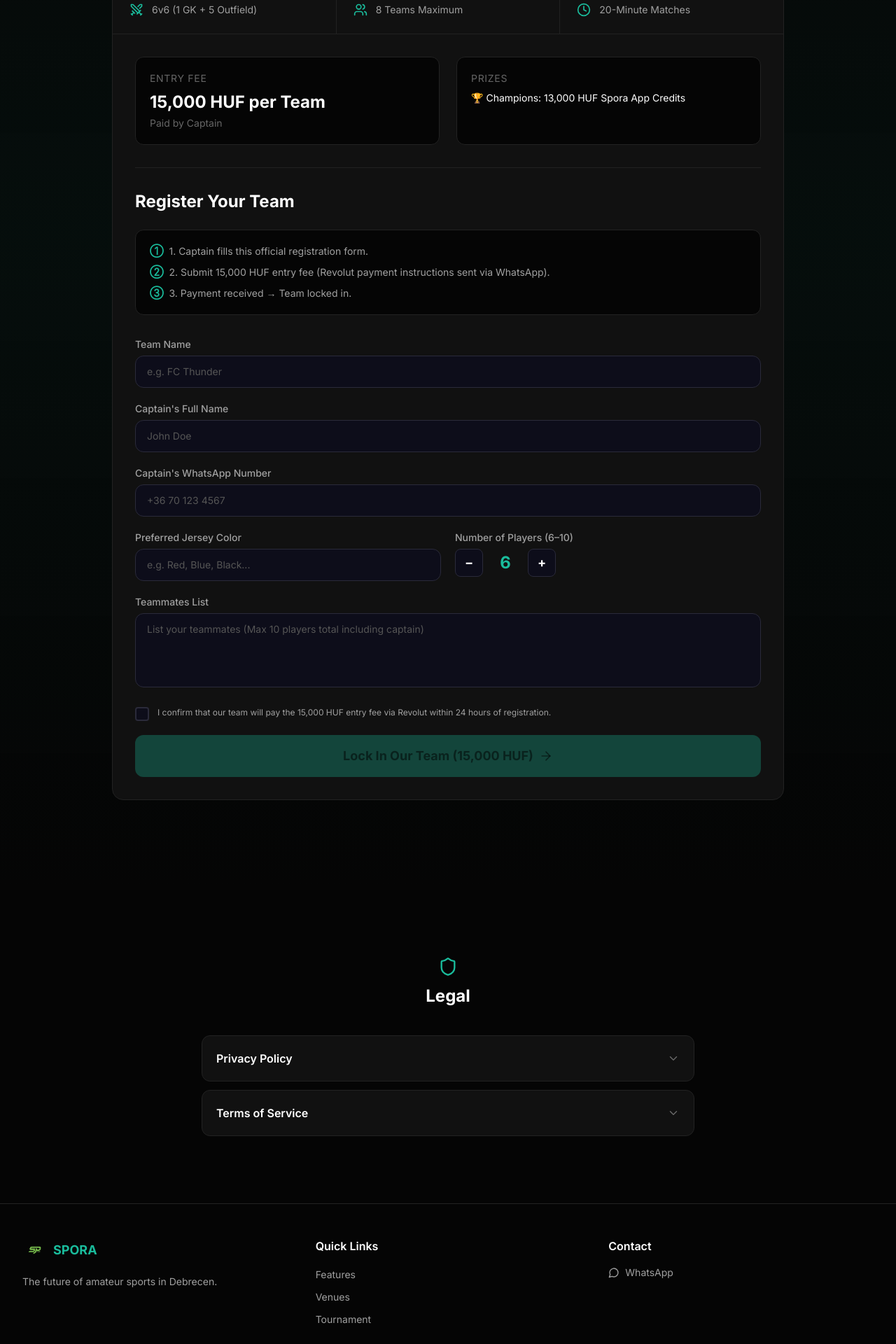
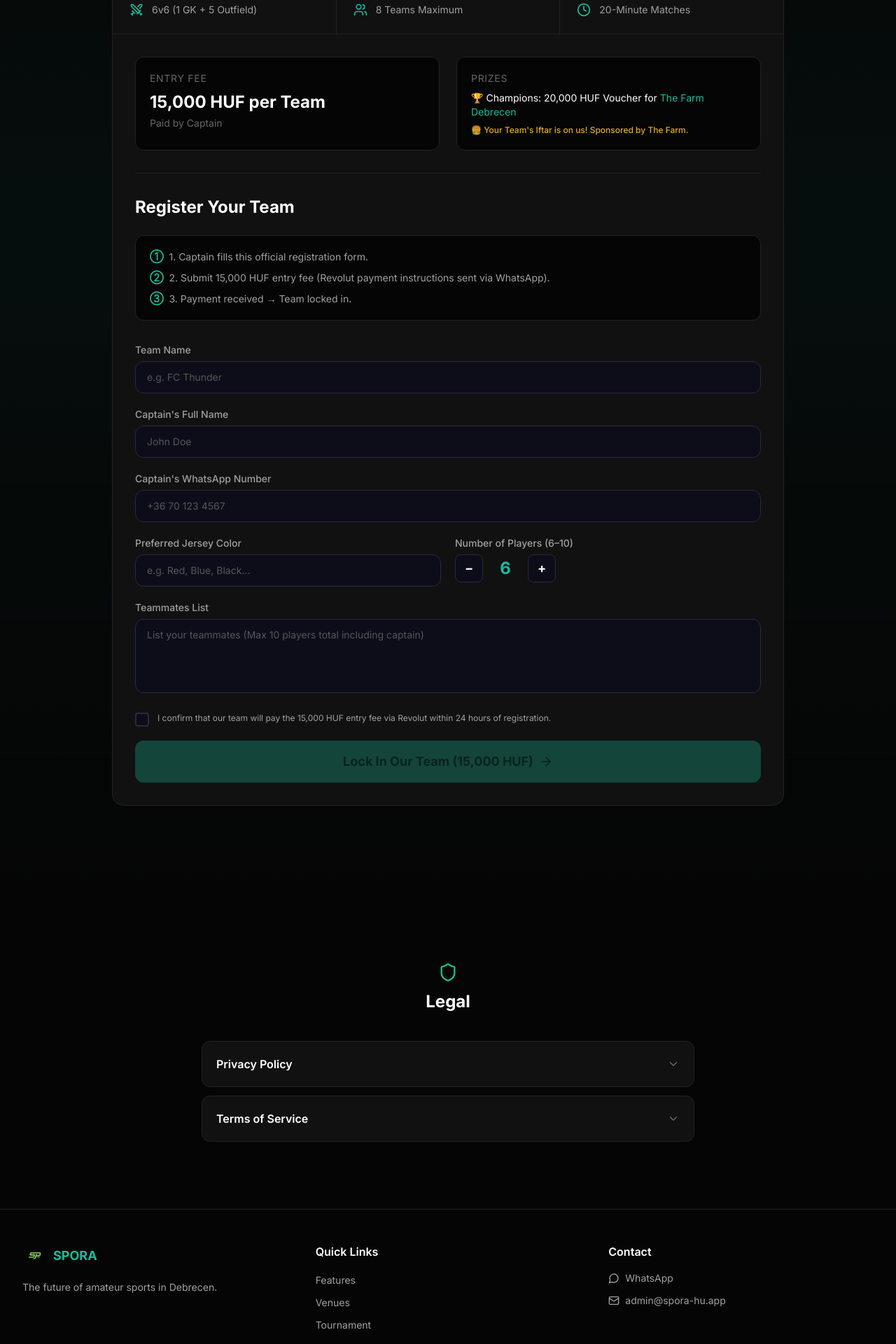
Before and after one commit to ahmhassan272/spora-landing, a Next.js app: page / in a window 1280 px wide. Shown: the part 2700-4620 px from the top of the page at 70% size. Built offline with nearby package versions, Linux system fonts and the light colour scheme.

Commit message:
content: Farm partnership prize (20K voucher), location update, admin email

```diff
--- a/src/components/Footer.tsx
+++ b/src/components/Footer.tsx
@@ -1,7 +1,7 @@
 'use client';
 
 import { motion } from 'framer-motion';
-import { MessageCircle } from 'lucide-react';
+import { MessageCircle, Mail } from 'lucide-react';
 import { useLanguage } from '@/context/LanguageContext';
 import Image from 'next/image';
 
@@ -49,15 +49,24 @@ export default function Footer() {
                     {/* Contact */}
                     <div>
                         <h4 className="font-semibold text-white mb-4">{t('footer', 'contact')}</h4>
+                        <div className="space-y-3">
                             <a
                                 href="https://wa.me/36702538983"
                                 target="_blank"
                                 rel="noopener noreferrer"
-                            className="inline-flex items-center gap-2 text-sm text-text-secondary hover:text-spora transition-colors"
+                                className="flex items-center gap-2 text-sm text-text-secondary hover:text-spora transition-colors"
                             >
                                 <MessageCircle size={16} />
                                 {t('footer', 'whatsapp')}
                             </a>
+                            <a
+                                href="mailto:admin@spora-hu.app"
+                                className="flex items-center gap-2 text-sm text-text-secondary hover:text-spora transition-colors"
+                            >
+                                <Mail size={16} />
+                                {t('footer', 'email')}
+                            </a>
+                        </div>
                     </div>
                 </div>
 
--- a/src/components/Tournament.tsx
+++ b/src/components/Tournament.tsx
@@ -366,7 +366,11 @@ export default function Tournament() {
                             <div className="rounded-xl bg-darker p-5 border border-border">
                                 <h4 className="text-sm text-text-muted uppercase tracking-wider mb-2">{t('tournament', 'prizesTitle')}</h4>
                                 <div className="space-y-2">
-                                    <p className="text-sm text-white">{t('tournament', 'champion')}</p>
+                                    <p className="text-sm text-white">
+                                        {t('tournament', 'champion').replace('The Farm Debrecen', '')}
+                                        <a href="https://www.thefarmdebrecen.hu/" target="_blank" rel="noopener noreferrer" className="text-spora hover:underline">The Farm Debrecen</a>
+                                    </p>
+                                    <p className="text-xs text-amber-400/90 font-medium">{t('tournament', 'championSponsor')}</p>
                                 </div>
                             </div>
                         </div>
--- a/src/lib/translations.ts
+++ b/src/lib/translations.ts
@@ -59,14 +59,15 @@ export const translations = {
         },
         dates: { en: '7 – 8 March 2026', hu: '2026. Március 7 – 8.' },
         time: { en: '20:00 – 23:00', hu: '20:00 – 23:00' },
-        location: { en: 'Pallag by Bestrong', hu: 'Pallag, Bestrong' },
+        location: { en: 'Bestrong, Pallag', hu: 'Bestrong, Pallag' },
         entryFee: { en: '15,000 HUF per Team', hu: '15 000 HUF / Csapat' },
         paidBy: { en: 'Paid by Captain', hu: 'Csapatkapitány fizeti' },
         format: { en: '6v6 (1 GK + 5 Outfield)', hu: '6v6 (1 kapus + 5 mezőnyjátékos)' },
         teams: { en: '8 Teams Maximum', hu: 'Maximum 8 Csapat' },
         matchDuration: { en: '20-Minute Matches', hu: '20 Perces Meccsek' },
         prizesTitle: { en: 'Prizes', hu: 'Díjak' },
-        champion: { en: '🏆 Champions: 13,000 HUF Spora App Credits', hu: '🏆 Bajnok: 13 000 HUF Spora App Kredit' },
+        champion: { en: '🏆 Champions: 20,000 HUF Voucher for The Farm Debrecen', hu: '🏆 Bajnok: 20 000 HUF Utalvány a The Farm Debrecen-be' },
+        championSponsor: { en: '🍔 Your Team\'s Iftar is on us! Sponsored by The Farm.', hu: '🍔 Csapatod iftárja ránk megy! Szponzor: The Farm.' },
         register: { en: 'Register via WhatsApp', hu: 'Regisztrálj WhatsApp-on' },
         daysLabel: { en: 'Days', hu: 'Nap' },
         hoursLabel: { en: 'Hours', hu: 'Óra' },
@@ -101,8 +102,8 @@ export const translations = {
         privacyTitle: { en: 'Privacy Policy', hu: 'Adatvédelmi Tájékoztató' },
         termsTitle: { en: 'Terms of Service', hu: 'Általános Szerződési Feltételek' },
         privacyContent: {
-            en: 'Spora Digital Kft. operates as an intermediary platform connecting amateur football players with sports venue operators in Debrecen, Hungary. We are fully GDPR compliant. Personal data (name, email, phone number) is collected solely for the purpose of booking management, player matching, and payment processing. Data is stored securely within the EU and is never sold to third parties. Users may request data deletion at any time by contacting us at info@spora.hu. By using our platform, you consent to the collection and processing of your data as described herein.',
-            hu: 'A Spora Digital Kft. közvetítő platformként működik, amely amatőr labdarúgókat köt össze sportlétesítmény-üzemeltetőkkel Debrecenben, Magyarországon. Teljes mértékben megfelelünk a GDPR előírásainak. Személyes adatokat (név, e-mail, telefonszám) kizárólag foglaláskezelés, játékos-összeállítás és fizetésfeldolgozás céljából gyűjtünk. Az adatokat biztonságosan, az EU-n belül tároljuk, és soha nem adjuk el harmadik félnek. A felhasználók bármikor kérhetik adataik törlését az info@spora.hu címen. Platformunk használatával hozzájárul adatai jelen leírás szerinti gyűjtéséhez és feldolgozásához.',
+            en: 'Spora Digital Kft. operates as an intermediary platform connecting amateur football players with sports venue operators in Debrecen, Hungary. We are fully GDPR compliant. Personal data (name, email, phone number) is collected solely for the purpose of booking management, player matching, and payment processing. Data is stored securely within the EU and is never sold to third parties. Users may request data deletion at any time by contacting us at admin@spora-hu.app. By using our platform, you consent to the collection and processing of your data as described herein.',
+            hu: 'A Spora Digital Kft. közvetítő platformként működik, amely amatőr labdarúgókat köt össze sportlétesítmény-üzemeltetőkkel Debrecenben, Magyarországon. Teljes mértékben megfelelünk a GDPR előírásainak. Személyes adatokat (név, e-mail, telefonszám) kizárólag foglaláskezelés, játékos-összeállítás és fizetésfeldolgozás céljából gyűjtünk. Az adatokat biztonságosan, az EU-n belül tároljuk, és soha nem adjuk el harmadik félnek. A felhasználók bármikor kérhetik adataik törlését az admin@spora-hu.app címen. Platformunk használatával hozzájárul adatai jelen leírás szerinti gyűjtéséhez és feldolgozásához.',
         },
         termsContent: {
             en: 'Spora Digital Kft. provides a digital intermediary service for amateur sports organization. We do not own or operate any sports venues. Venue availability, pricing, and conditions are set by the respective venue operators. Spora facilitates bookings and payments but is not liable for venue conditions, player injuries, or disputes between users. The split-payment system requires all designated players to complete payment within 2 hours of the initial booking, or the reservation is automatically released. Tournament entry fees are non-refundable once registration is confirmed. All users must be 16 years of age or older. These terms are governed by Hungarian law.',
@@ -116,6 +117,7 @@ export const translations = {
         quickLinks: { en: 'Quick Links', hu: 'Gyors Linkek' },
         contact: { en: 'Contact', hu: 'Kapcsolat' },
         whatsapp: { en: 'WhatsApp', hu: 'WhatsApp' },
+        email: { en: 'admin@spora-hu.app', hu: 'admin@spora-hu.app' },
     },
 } as const;
 
```
Lines whose indentation alone changed are shown as unchanged.
